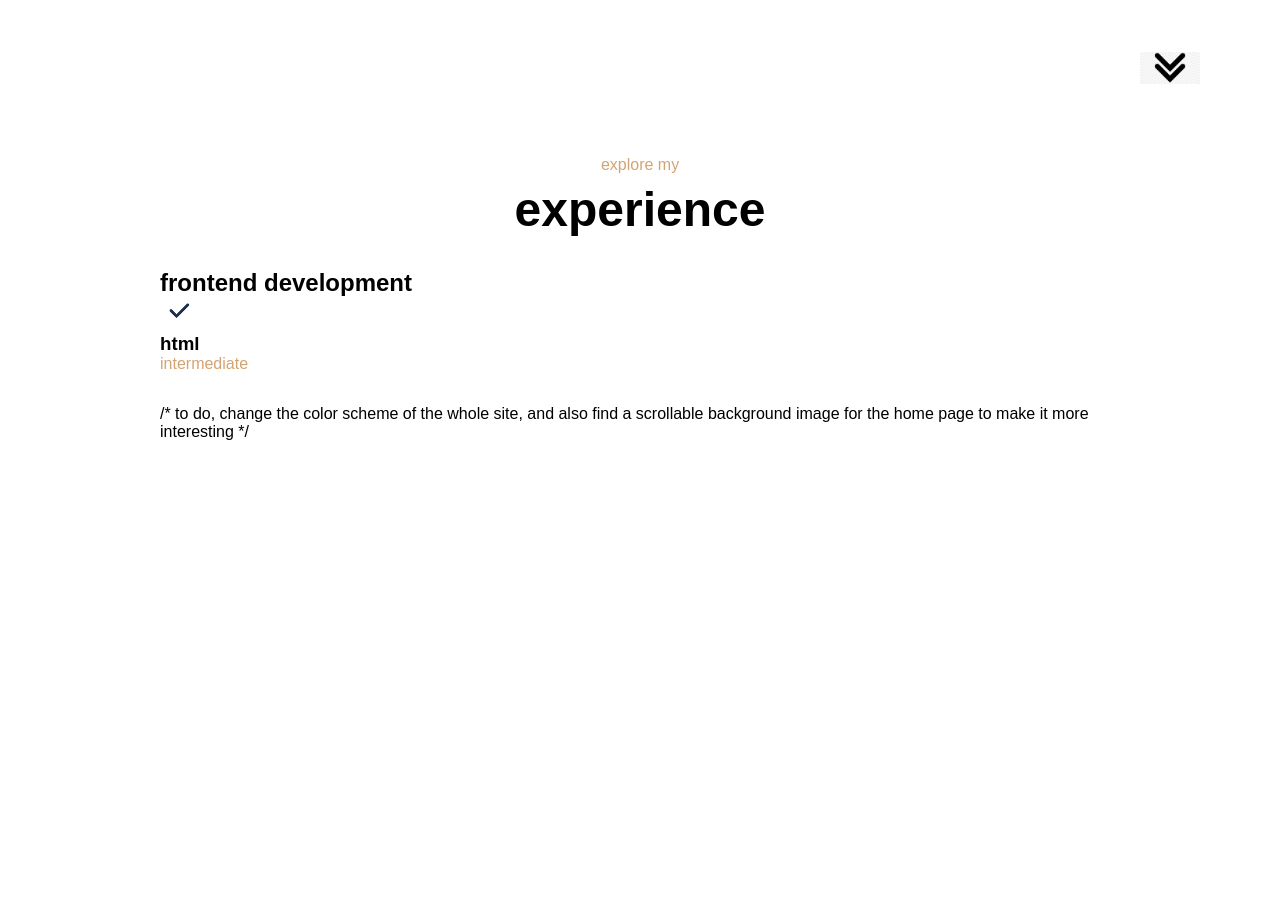
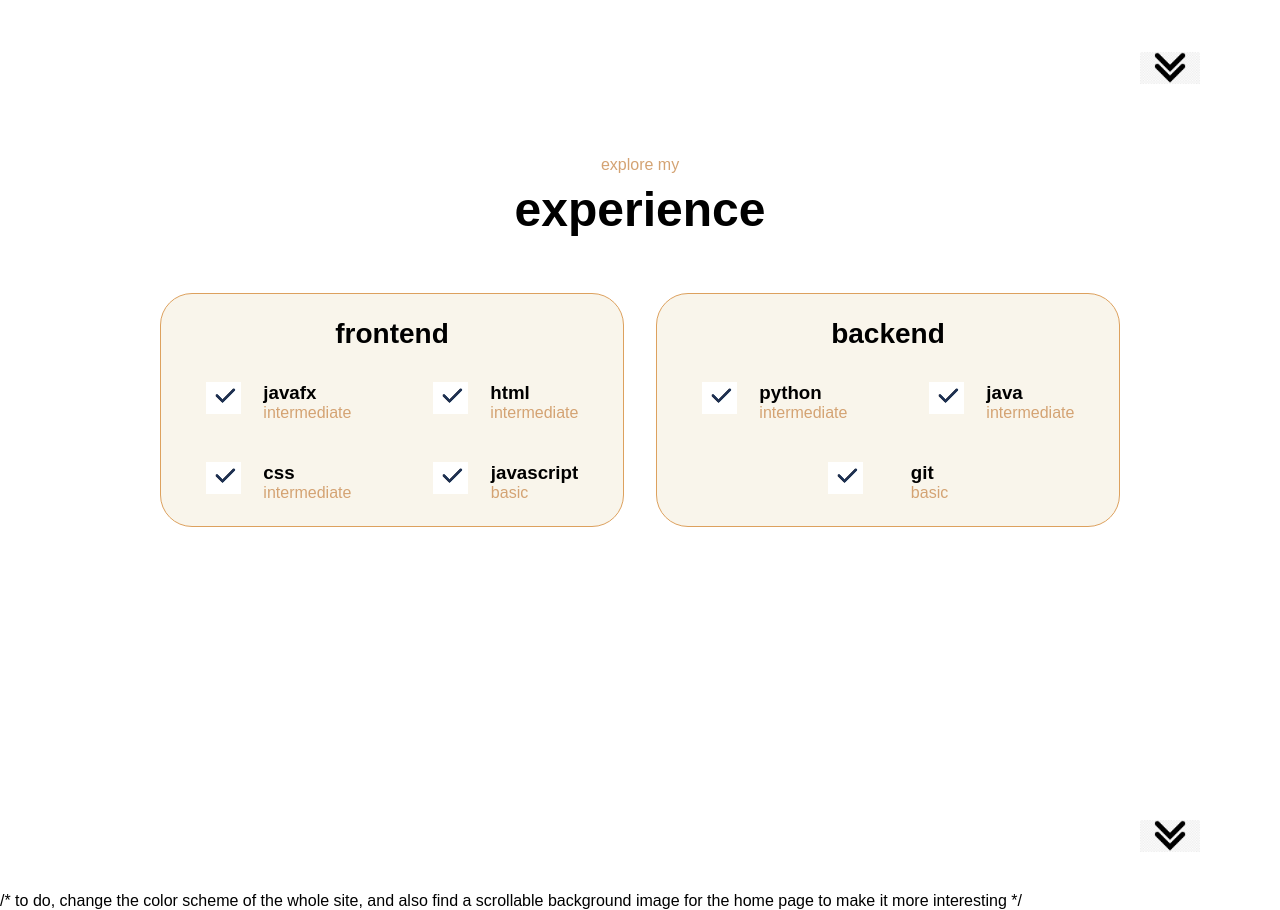
Before and after one commit to zurimckee/realdealportfolio, a plain HTML site: page index.html in a window 1280 px wide. Shown: the part 1420-2330 px from the top of the page. Drawn offline with Linux system fonts and the light colour scheme; a web font is replaced by a local one.

Commit message:
small changes committed just cuz my computer was about to die

```diff
--- a/index.html
+++ b/index.html
@@ -94,9 +94,16 @@
         <h1 class="title"> experience </h1>
         <div class="experience-details-container">
             <div class="about-containers">
-                <div class="details-containers">
-                    <h2 class="experience-subtitle"> frontend development</h2>
+                <div class="details-container">
+                    <h2 class="experience-subtitle"> frontend </h2>
                     <div class="article-container">
+                        <article>
+                            <img src="./assets/checkmark.png" alt="checkmark" class="other-icons"/>
+                            <div>
+                                <h3> javafx </h3>
+                                <p> intermediate</p>
+                            </div>
+                        </article>
                         <article>
                             <img src="./assets/checkmark.png" alt="checkmark" class="other-icons"/>
                             <div>
@@ -104,13 +111,51 @@
                                 <p> intermediate</p>
                             </div>
                         </article>
-
+                        <article>
+                            <img src="./assets/checkmark.png" alt="checkmark" class="other-icons"/>
+                            <div>
+                                <h3> css </h3>
+                                <p> intermediate</p>
+                            </div>
+                        </article>
+                        <article>
+                            <img src="./assets/checkmark.png" alt="checkmark" class="other-icons"/>
+                            <div>
+                                <h3> javascript </h3>
+                                <p> basic </p>
+                            </div>
+                        </article>
                     </div>
                 </div>
-
+                <div class="details-container">
+                    <h2 class="experience-subtitle"> backend</h2>
+                    <div class="article-container">
+                        <article>
+                            <img src="./assets/checkmark.png" alt="checkmark" class="other-icons"/>
+                            <div>
+                                <h3> python </h3>
+                                <p> intermediate</p>
+                            </div>
+                        </article>
+                        <article>
+                            <img src="./assets/checkmark.png" alt="checkmark" class="other-icons"/>
+                            <div>
+                                <h3> java </h3>
+                                <p> intermediate</p>
+                            </div>
+                        </article>
+                        <article>
+                            <img src="./assets/checkmark.png" alt="checkmark" class="other-icons"/>
+                            <div>
+                                <h3> git </h3>
+                                <p> basic</p>
+                            </div>
+                        </article>
+                    </div>
+                </div>
             </div>
-            <div  class="about-details-container">
-                <div class="about-cont
+        </div>
+    <img src="./assets/arrow.png" alt="arrow" class="other-icons arrow" onclick="location.href='./#projects'"/>
     </section>
     <script src="script.js"></script>
     /* to do, change the color scheme of the whole site, and also find a scrollable background image for the home page to make it more interesting */
--- a/styles.css
+++ b/styles.css
@@ -356,3 +356,44 @@ section{
     width: 400px;
     margin: auto 0;
 }
+
+/* experience section */
+
+#experience{
+    position: relative;
+
+}
+
+.experience-subtitle{
+    color: #000000;
+    font-weight: 600;
+    font-size: 1.75rem;
+    margin-bottom: 2rem;
+}
+
+.experience-details-container{
+    display: flex;
+    justify-content: center;
+    flex-direction: column;
+}
+
+.article-container{
+    display: flex;
+    text-align: initial;
+    flex-wrap: wrap;
+    flex-direction: row;
+    gap: 2.5rem;
+    justify-content: space-around;
+}
+
+article{
+    display: flex;
+    width: 10rem;
+    justify-content: space-around;
+    gap: 0.5rem;
+}
+
+
+article .other-icons{
+    cursor: default;
+}
```
